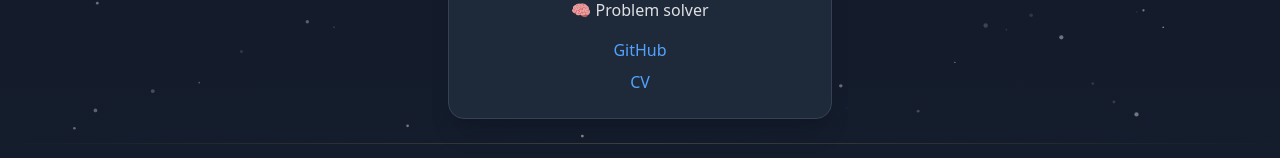
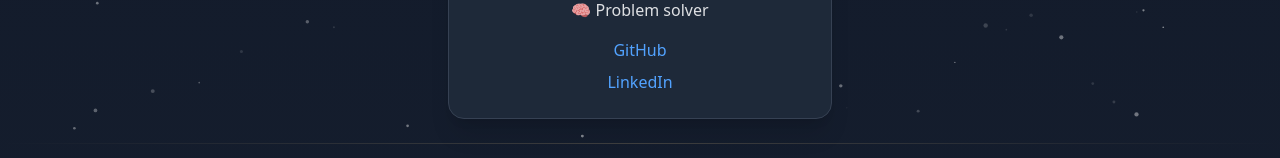
Before and after one commit to Oliver-Murrell/Portfolio, a React (Vite) app: page / in a window 1280 px wide. Shown: the part 642-800 px from the top of the page. Built offline with nearby package versions, Linux system fonts and the light colour scheme.

Commit message:
feat: update QuickFacts section to link to LinkedIn instead of CV

```diff
--- a/src/components/Hero.jsx
+++ b/src/components/Hero.jsx
@@ -202,12 +202,12 @@ function QuickFacts() {
           GitHub
         </a>
         <a
-          href="/Oliver-Murrell-CV%202026.pdf"
+          href="https://www.linkedin.com/in/oliver-murrell-aa654a273/"
           target="_blank"
           rel="noopener noreferrer"
           className="text-blue-600 dark:text-blue-400 hover:underline"
         >
-          CV
+          LinkedIn
         </a>
       </div>
     </aside>
```
Also changed, not shown: 1 other file (tests, documents, lock files or other folders).
